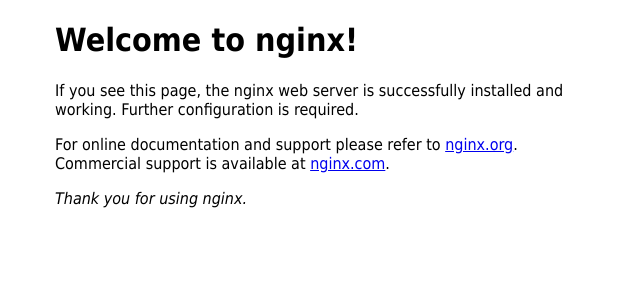
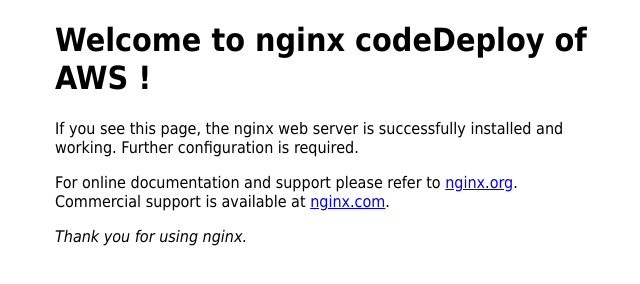
Before and after one commit to nag432/nahubha, a plain HTML site: page index.nginx-debian.html in a window 1280 px wide. Shown: the whole page, without its empty margins (305-945 px from the left). Drawn offline with Linux system fonts and the light colour scheme.

Commit message:
Update index.nginx-debian.html

```diff
--- a/index.nginx-debian.html
+++ b/index.nginx-debian.html
@@ -1,7 +1,7 @@
 <!DOCTYPE html>
 <html>
 <head>
-<title>Welcome to nginx codeDeploy of AWS!</title>
+<title>Welcome to nginx codeDeploy of AWS! </title>
 <style>
     body {
         width: 35em;
@@ -11,7 +11,7 @@
 </style>
 </head>
 <body>
-<h1>Welcome to nginx!</h1>
+<h1>Welcome to nginx codeDeploy of AWS !</h1>
 <p>If you see this page, the nginx web server is successfully installed and
 working. Further configuration is required.</p>
 
```
